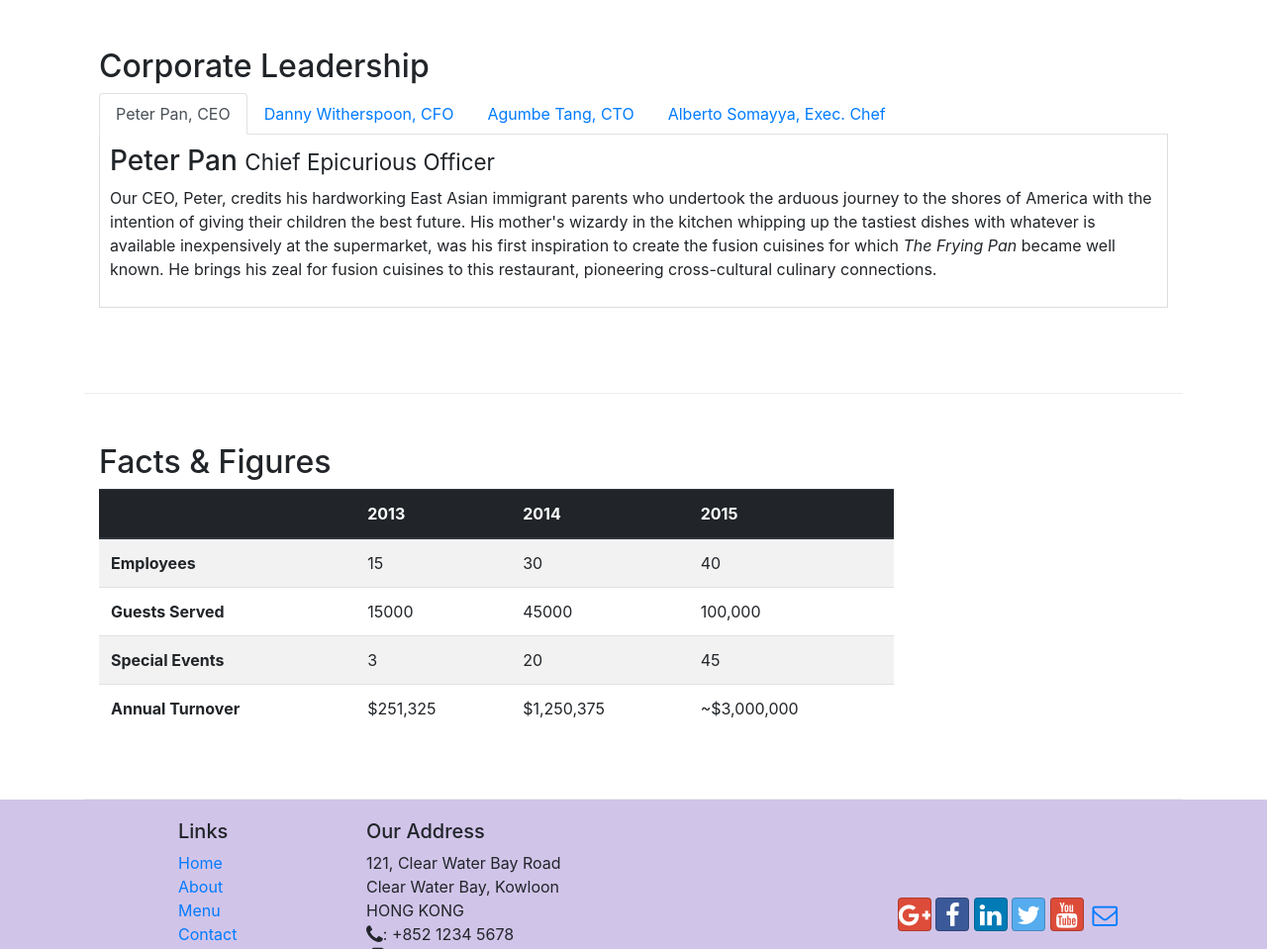
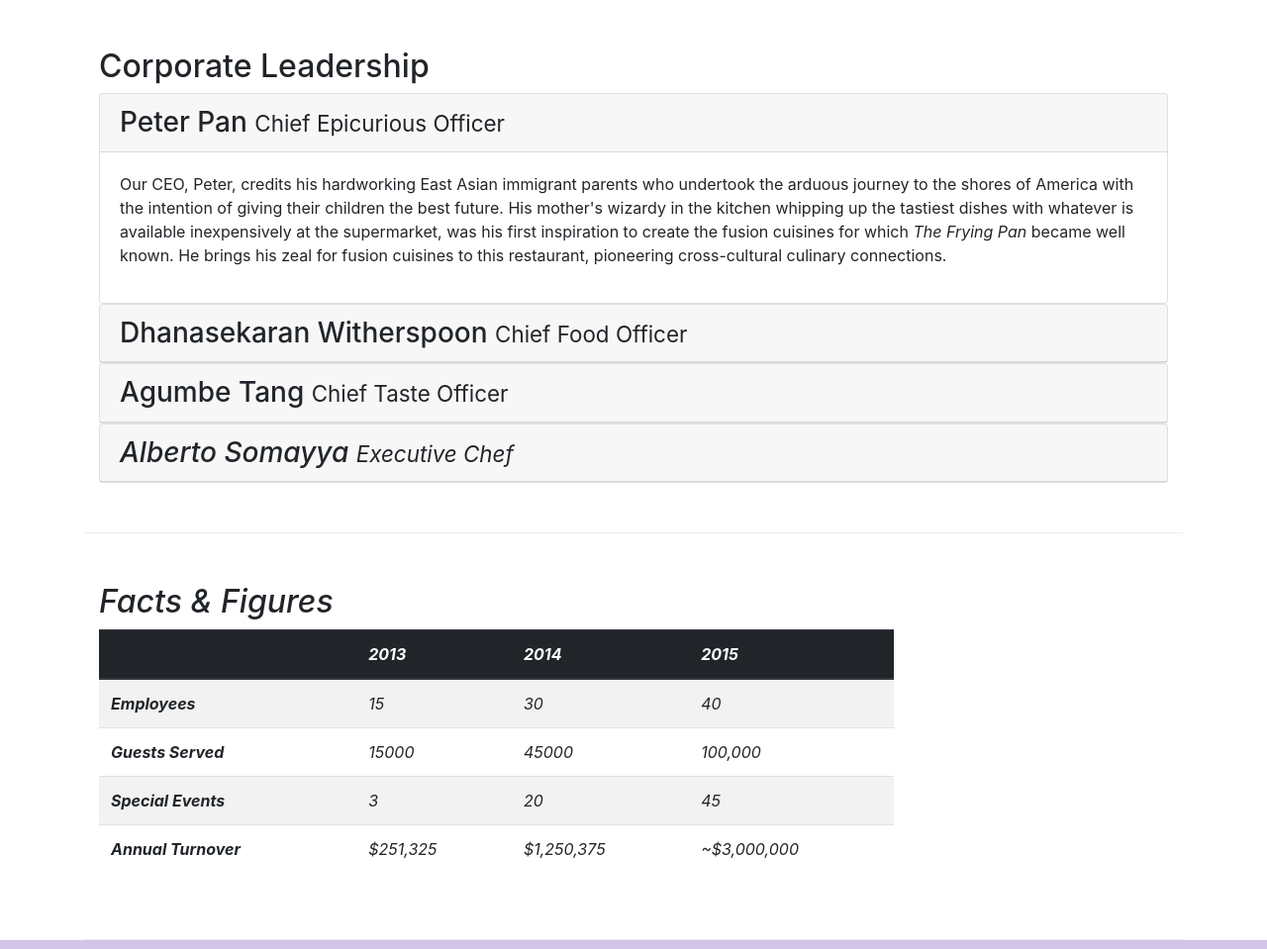
Before and after one commit to Igorsvr/conFusion, a website: page aboutus.html in a window 1280 px wide. Shown: the part 979-1938 px from the top of the page at 99% size. Drawn offline with nearby package versions, Linux system fonts and the light colour scheme.

Commit message:
Accordion

```diff
--- a/aboutus.html
+++ b/aboutus.html
@@ -99,7 +99,7 @@
         <div class="col-12">
             <h2>Corporate Leadership</h2>
 
-            <ul class="nav nav-tabs">
+            <!-- <ul class="nav nav-tabs">
                 <li class="nav-item">
                   <a class="nav-link active" href="#peter"
                     role="tab" data-toggle="tab">Peter Pan, CEO</a>
@@ -116,9 +116,9 @@
                   <a class="nav-link" href="#alberto" role="tab"
                     data-toggle="tab">Alberto Somayya, Exec. Chef</a>
                 </li>
-            </ul>
+            </ul> -->
 
-            <div class="tab-content">
+            <!-- <div class="tab-content">
                 <div role="tabpanel" class="tab-pane fade show active" id="peter">
                     <h3>Peter Pan <small>Chief Epicurious Officer</small></h3>
                     <p class="d-none d-sm-block">Our CEO, Peter, credits his hardworking East Asian immigrant parents who undertook the arduous journey to the shores of America with the intention of giving their children the best future. His mother's wizardy in the kitchen whipping up the tastiest dishes with whatever is available inexpensively at the supermarket, was his first inspiration to create the fusion cuisines for which <em>The Frying Pan</em> became well known. He brings his zeal for fusion cuisines to this restaurant, pioneering cross-cultural culinary connections.</p>
@@ -135,7 +135,65 @@
                     <h3>Alberto Somayya <small>Executive Chef</small></h3>
                     <p class="d-none d-sm-block">Award winning three-star Michelin chef with wide International experience having worked closely with whos-who in the culinary world, he specializes in creating mouthwatering Indo-Italian fusion experiences. He says, <em>Put together the cuisines from the two craziest cultures, and you get a winning hit! Amma Mia!</em></p>
                 </div>
+            </div> -->
+            <div id="accordion">
+                <div class="card">
+                    <div class="card-header" role="tab" id="peterhead">
+                    <h3 class="mb-0">
+                        <a data-toggle="collapse" data-target="#peter">
+                        Peter Pan <small>Chief Epicurious Officer</small>
+                        </a>
+                    </h3>
+                    </div>
+                    <div class="collapse show" id="peter" data-parent="#accordion">
+                        <div class="card-body">
+                            <p class="d-none d-sm-block">Our CEO, Peter, credits his hardworking East Asian immigrant parents who undertook the arduous journey to the shores of America with the intention of giving their children the best future. His mother's wizardy in the kitchen whipping up the tastiest dishes with whatever is available inexpensively at the supermarket, was his first inspiration to create the fusion cuisines for which <em>The Frying Pan</em> became well known. He brings his zeal for fusion cuisines to this restaurant, pioneering cross-cultural culinary connections.</p>
+                        </div>
+                    </div>
+                </div>
             </div>
+            <div class="card">
+                <div class="card-header" role="tab" id="dannyhead">
+                <h3 class="mb-0">
+                    <a class="collapsed" data-toggle="collapse" data-target="#danny">
+                    Dhanasekaran Witherspoon <small>Chief Food Officer</small>
+                    </a>
+                </h3>
+            </div>
+            <div class="collapse" id="danny" data-parent="#accordion">
+                <div class="card-body">
+                    <p class="d-none d-sm-block">Our CFO, Danny, as he is affectionately referred to by his colleagues, comes from a long established family tradition in farming and produce. His experiences growing up on a farm in the Australian outback gave him great appreciation for varieties of food sources. As he puts it in his own words, <em>Everything that runs, wins, and everything that stays, pays!</em></p>
+                </div>
+            </div>
+        </div>
+        <div class="card">
+                <div class="card-header" role="tab" id="agumbehead">
+                <h3 class="mb-0">
+                    <a class="collapsed" data-toggle="collapse" data-target="#agumbe">
+                    Agumbe Tang <small>Chief Taste Officer</small>
+                    </a>
+                </h3>
+            </div>
+            <div class="collapse" id="agumbe" data-parent="#accordion">
+                <div class="card-body">
+                    <p class="d-none d-sm-block">Blessed with the most discerning gustatory sense, Agumbe, our CTO, personally ensures that every dish that we serve meets his exacting tastes. Our chefs dread the tongue lashing that ensues if their dish does not meet his exacting standards. He lives by his motto, <em>You click only if you survive my lick.</p>
+                </div>
+            </div>
+        </div>
+        <div class="card">
+                <div class="card-header" role="tab" id="albertohead">
+                <h3 class="mb-0">
+                    <a class="collapsed" data-toggle="collapse" data-target="#alberto">
+                    Alberto Somayya <small>Executive Chef</small>
+                    </a>
+                </h3>
+            </div>
+            <div class="collapse" id="alberto" data-parent="#accordion">
+                <div class="card-body">
+                    <p class="d-none d-sm-block">Award winning three-star Michelin chef with wide International experience having worked closely with whos-who in the culinary world, he specializes in creating mouthwatering Indo-Italian fusion experiences. He says, <em>Put together the cuisines from the two craziest cultures, and you get a winning hit! Amma Mia!</em></p>
+                </div>
+            </div>
+        </div>
         </div>
     </div>
     <div class="row row-content">
```
